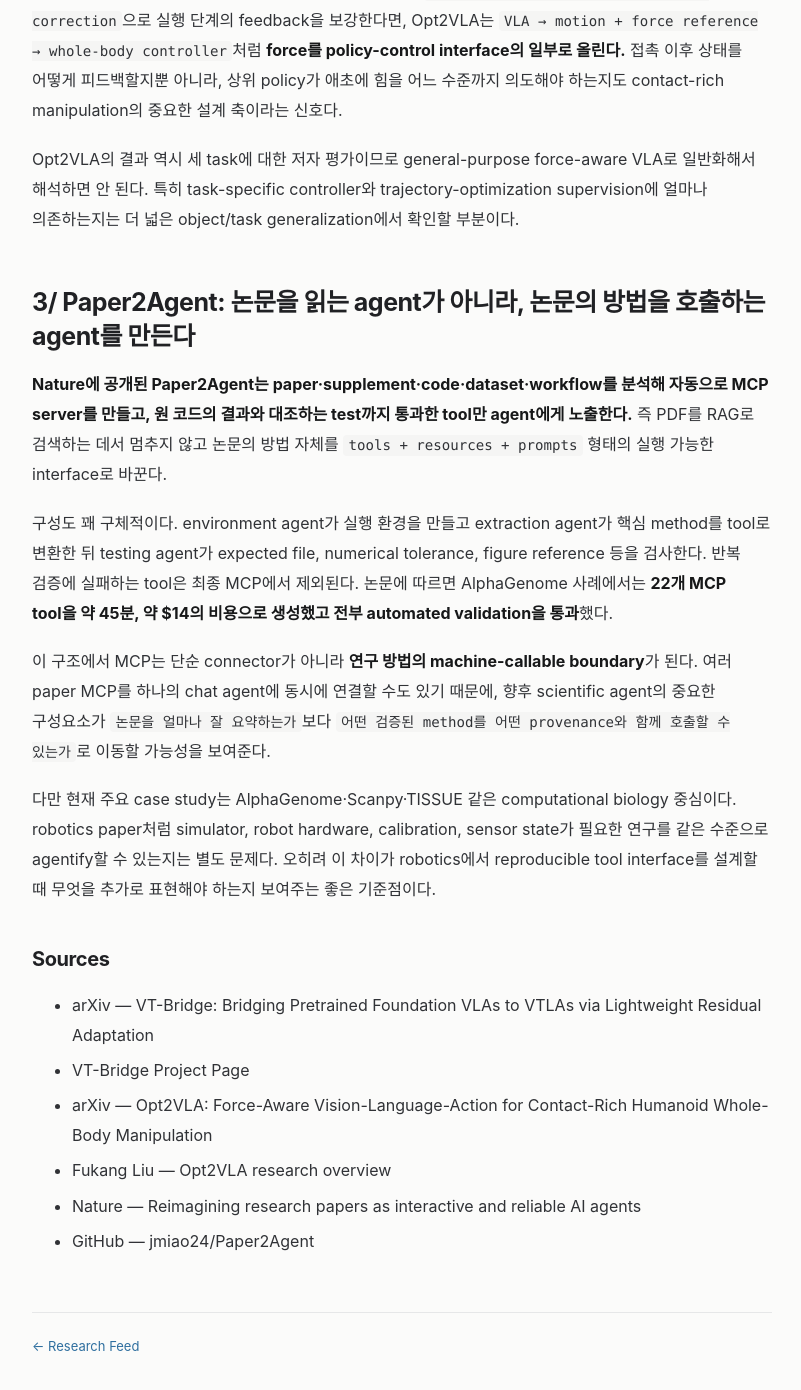
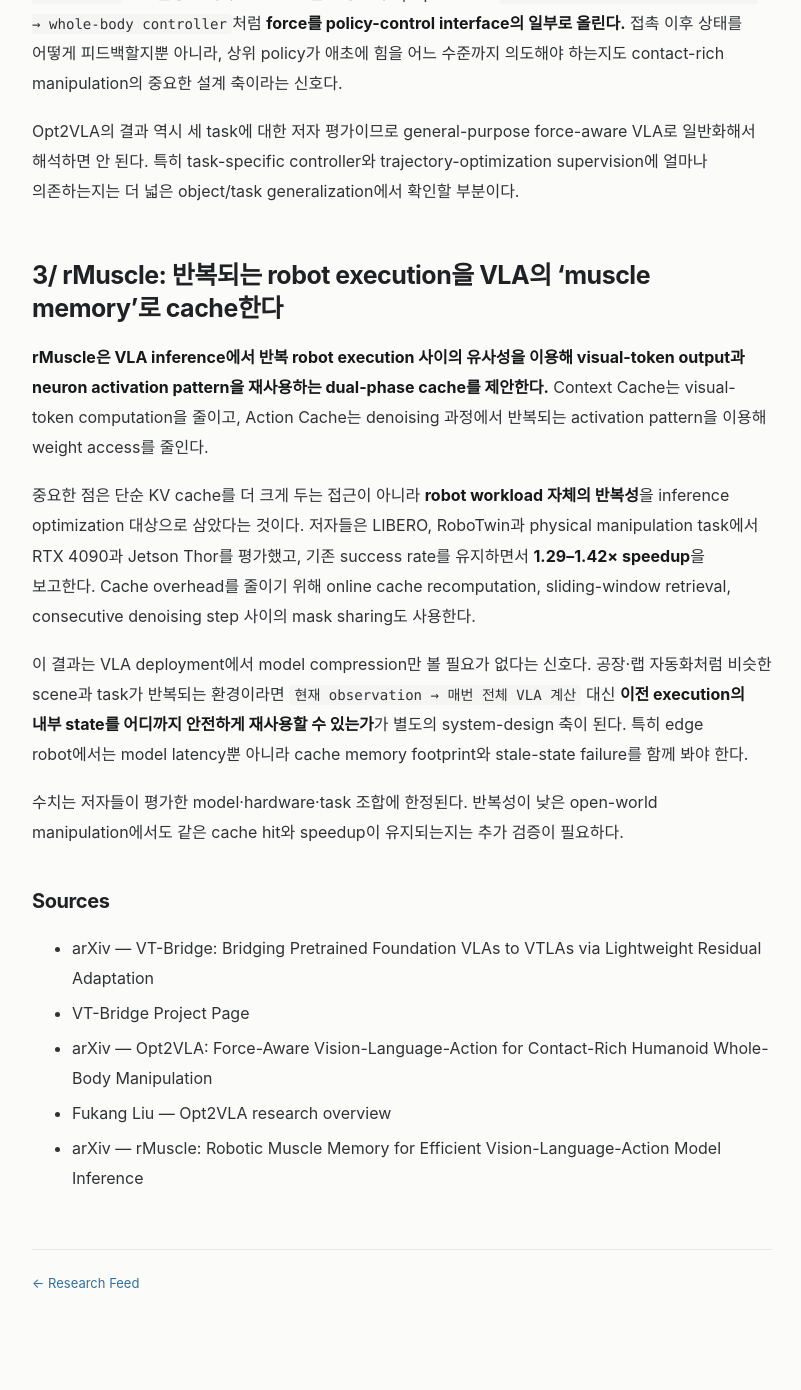
Before and after one commit to nayana224/nayana224.github.io, a Jekyll site: the page built from _research_feed/2026-09-23-research-papers.md, in a window 1280 px wide and 1400 px high, scrolled down 1434 px. Shown: the top 1390 px of the window, without its empty margins (238-1039 px from the left). Built offline with Jekyll 4.4.1, drawn with Linux system fonts in a browser that asks for light colours; after the commit the page ends 2801 px from its top, so only the background shows below that; some of the changed text lies outside the part shown.

Commit message:
Update research feed with rMuscle VLA inference work

```diff
--- a/_research_feed/2026-09-23-research-papers.md
+++ b/_research_feed/2026-09-23-research-papers.md
@@ -1,10 +1,10 @@
 ---
 layout: feed_note
-title: "Contact-rich VLA와 실행 가능한 paper agent, 연구 interface가 바뀌고 있다"
-date: 2026-09-23 10:30:00 +0900
+title: "Contact-rich VLA에서 edge inference까지, robot policy의 실행 계층이 바뀌고 있다"
+date: 2026-09-23 12:10:00 +0900
 channel: research-papers
 channel_label: Research Papers
-summary: "VT-Bridge와 Opt2VLA는 contact-rich manipulation의 feedback·force interface를 확장하고, Paper2Agent는 논문·코드·데이터를 검증된 MCP tool로 바꿔 연구 결과 자체를 agent-callable interface로 만든다."
+summary: "VT-Bridge와 Opt2VLA는 contact-rich manipulation의 feedback·force interface를 확장하고, rMuscle은 반복 robot execution의 내부 유사성을 cache해 VLA inference 자체를 가속한다."
 ---
 
 ## 1/ VT-Bridge: pretrained VLA 위에 tactile residual correction을 얹는다
@@ -25,15 +25,15 @@
 
 Opt2VLA의 결과 역시 세 task에 대한 저자 평가이므로 general-purpose force-aware VLA로 일반화해서 해석하면 안 된다. 특히 task-specific controller와 trajectory-optimization supervision에 얼마나 의존하는지는 더 넓은 object/task generalization에서 확인할 부분이다.
 
-## 3/ Paper2Agent: 논문을 읽는 agent가 아니라, 논문의 방법을 호출하는 agent를 만든다
+## 3/ rMuscle: 반복되는 robot execution을 VLA의 'muscle memory'로 cache한다
 
-**Nature에 공개된 Paper2Agent는 paper·supplement·code·dataset·workflow를 분석해 자동으로 MCP server를 만들고, 원 코드의 결과와 대조하는 test까지 통과한 tool만 agent에게 노출한다.** 즉 PDF를 RAG로 검색하는 데서 멈추지 않고 논문의 방법 자체를 `tools + resources + prompts` 형태의 실행 가능한 interface로 바꾼다.
+**rMuscle은 VLA inference에서 반복 robot execution 사이의 유사성을 이용해 visual-token output과 neuron activation pattern을 재사용하는 dual-phase cache를 제안한다.** Context Cache는 visual-token computation을 줄이고, Action Cache는 denoising 과정에서 반복되는 activation pattern을 이용해 weight access를 줄인다.
 
-구성도 꽤 구체적이다. environment agent가 실행 환경을 만들고 extraction agent가 핵심 method를 tool로 변환한 뒤 testing agent가 expected file, numerical tolerance, figure reference 등을 검사한다. 반복 검증에 실패하는 tool은 최종 MCP에서 제외된다. 논문에 따르면 AlphaGenome 사례에서는 **22개 MCP tool을 약 45분, 약 $14의 비용으로 생성했고 전부 automated validation을 통과**했다.
+중요한 점은 단순 KV cache를 더 크게 두는 접근이 아니라 **robot workload 자체의 반복성**을 inference optimization 대상으로 삼았다는 것이다. 저자들은 LIBERO, RoboTwin과 physical manipulation task에서 RTX 4090과 Jetson Thor를 평가했고, 기존 success rate를 유지하면서 **1.29–1.42× speedup**을 보고한다. Cache overhead를 줄이기 위해 online cache recomputation, sliding-window retrieval, consecutive denoising step 사이의 mask sharing도 사용한다.
 
-이 구조에서 MCP는 단순 connector가 아니라 **연구 방법의 machine-callable boundary**가 된다. 여러 paper MCP를 하나의 chat agent에 동시에 연결할 수도 있기 때문에, 향후 scientific agent의 중요한 구성요소가 `논문을 얼마나 잘 요약하는가`보다 `어떤 검증된 method를 어떤 provenance와 함께 호출할 수 있는가`로 이동할 가능성을 보여준다.
+이 결과는 VLA deployment에서 model compression만 볼 필요가 없다는 신호다. 공장·랩 자동화처럼 비슷한 scene과 task가 반복되는 환경이라면 `현재 observation → 매번 전체 VLA 계산` 대신 **이전 execution의 내부 state를 어디까지 안전하게 재사용할 수 있는가**가 별도의 system-design 축이 된다. 특히 edge robot에서는 model latency뿐 아니라 cache memory footprint와 stale-state failure를 함께 봐야 한다.
 
-다만 현재 주요 case study는 AlphaGenome·Scanpy·TISSUE 같은 computational biology 중심이다. robotics paper처럼 simulator, robot hardware, calibration, sensor state가 필요한 연구를 같은 수준으로 agentify할 수 있는지는 별도 문제다. 오히려 이 차이가 robotics에서 reproducible tool interface를 설계할 때 무엇을 추가로 표현해야 하는지 보여주는 좋은 기준점이다.
+수치는 저자들이 평가한 model·hardware·task 조합에 한정된다. 반복성이 낮은 open-world manipulation에서도 같은 cache hit와 speedup이 유지되는지는 추가 검증이 필요하다.
 
 ### Sources
 
@@ -41,5 +41,4 @@
 - [VT-Bridge Project Page](https://hoxnocha.github.io/vt-bridge-web/)
 - [arXiv — Opt2VLA: Force-Aware Vision-Language-Action for Contact-Rich Humanoid Whole-Body Manipulation](https://arxiv.org/abs/2609.23968)
 - [Fukang Liu — Opt2VLA research overview](https://fukangl.github.io/)
-- [Nature — Reimagining research papers as interactive and reliable AI agents](https://www.nature.com/articles/s41586-026-11044-y)
-- [GitHub — jmiao24/Paper2Agent](https://github.com/jmiao24/Paper2Agent)
+- [arXiv — rMuscle: Robotic Muscle Memory for Efficient Vision-Language-Action Model Inference](https://arxiv.org/abs/2609.19104)
```
